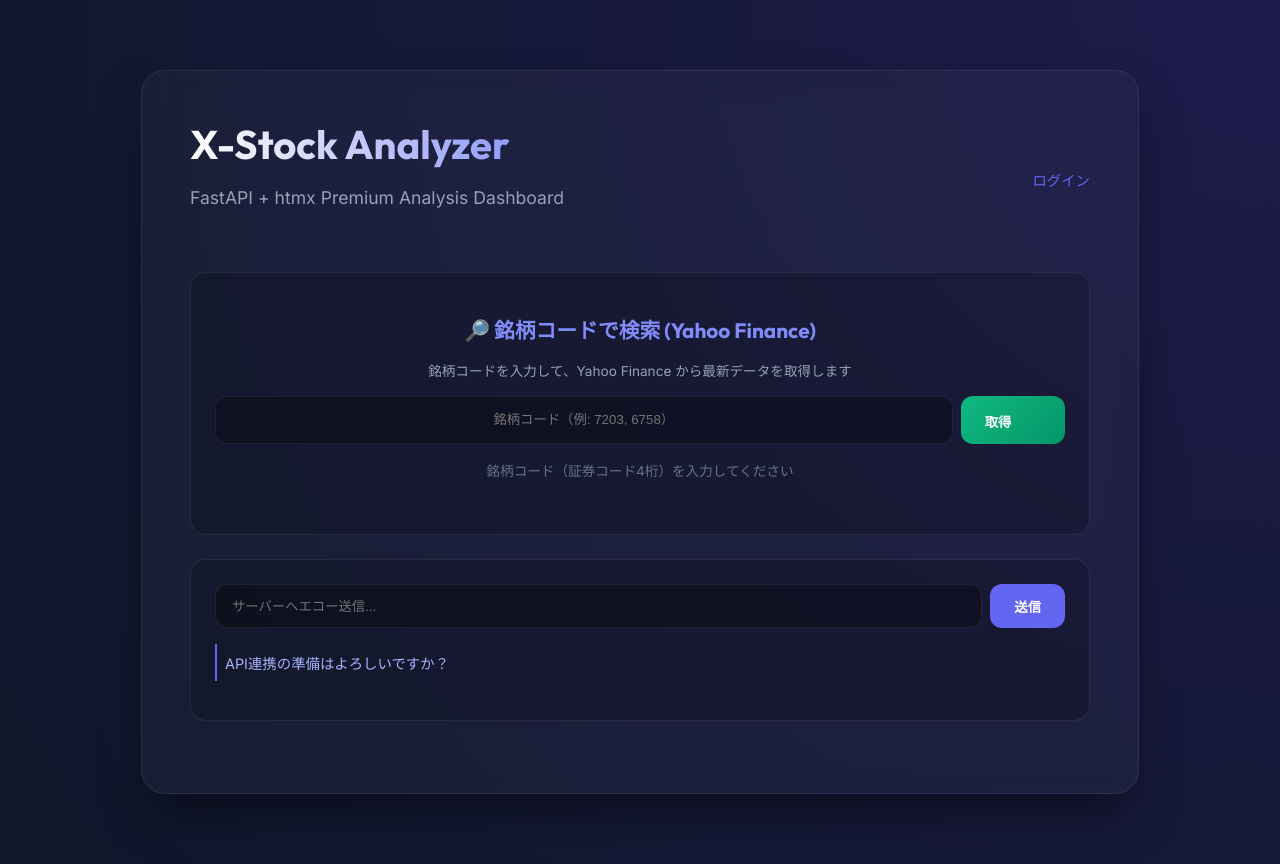
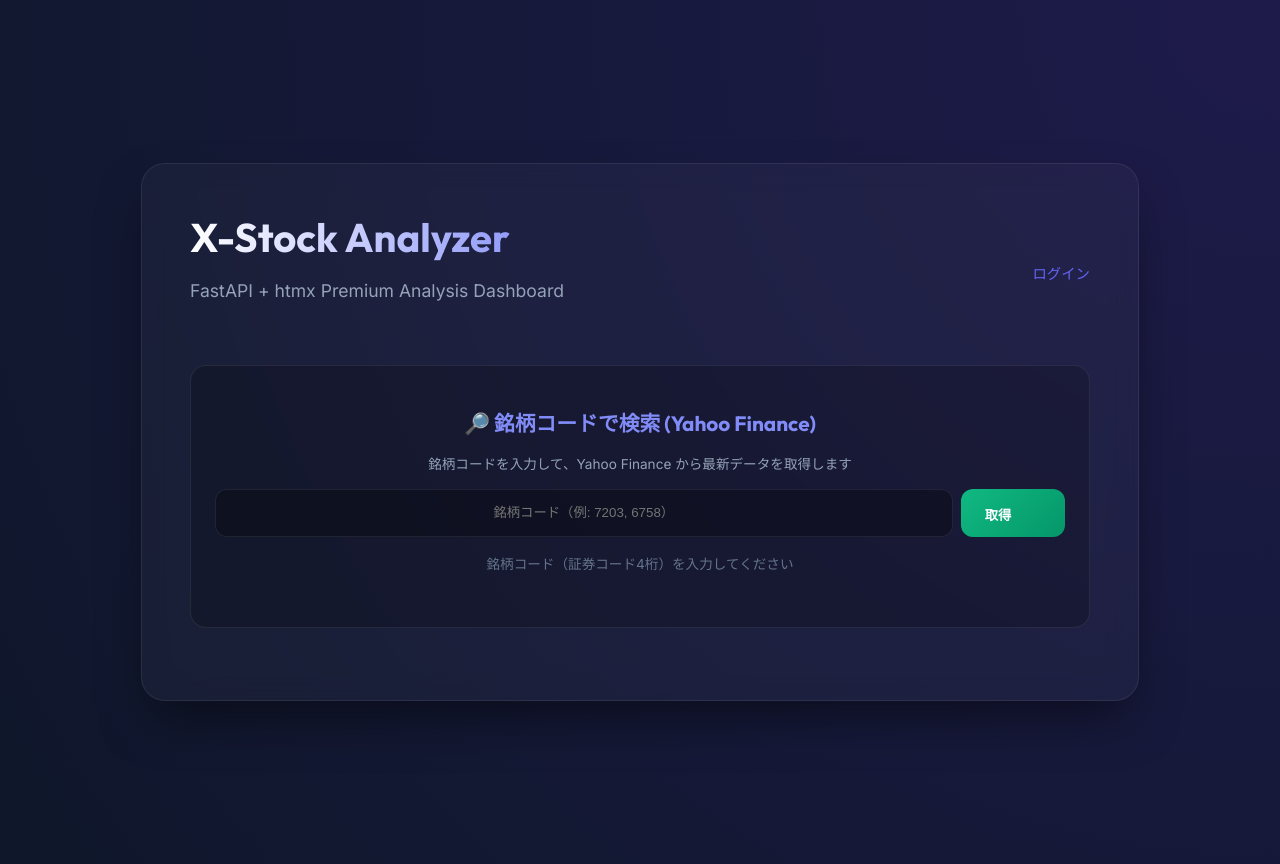
Before and after one commit to GithubOgY/fastapi_xserver, a FastAPI app: template templates/index.html in a window 1280 px wide. Run offline with FastAPI, Linux system fonts and the light colour scheme; the template is opened without the code that fills it, so the values that code supplies are empty; some libraries are stand-ins or nearby versions.

Commit message:
Remove echo section from index.html

```diff
--- a/templates/index.html
+++ b/templates/index.html
@@ -296,19 +296,6 @@
             <!-- Populated by HTMX OOB after stock search -->
         </div>
 
-        <!-- インタラクティブ・セクション -->
-        <div class="section">
-            <div class="input-group">
-                <input type="text" name="message" placeholder="サーバーへエコー送信..." hx-post="/echo"
-                    hx-trigger="keyup[enterKey]" hx-target="#echo-target">
-                <button hx-post="/echo" hx-target="#echo-target" hx-include="[name='message']">
-                    送信
-                </button>
-            </div>
-            <div id="echo-target">
-                <p class="echo-result">API連携の準備はよろしいですか？</p>
-            </div>
-        </div>
     </div>
 
     <script id="fundamental-data" type="application/json">
```
